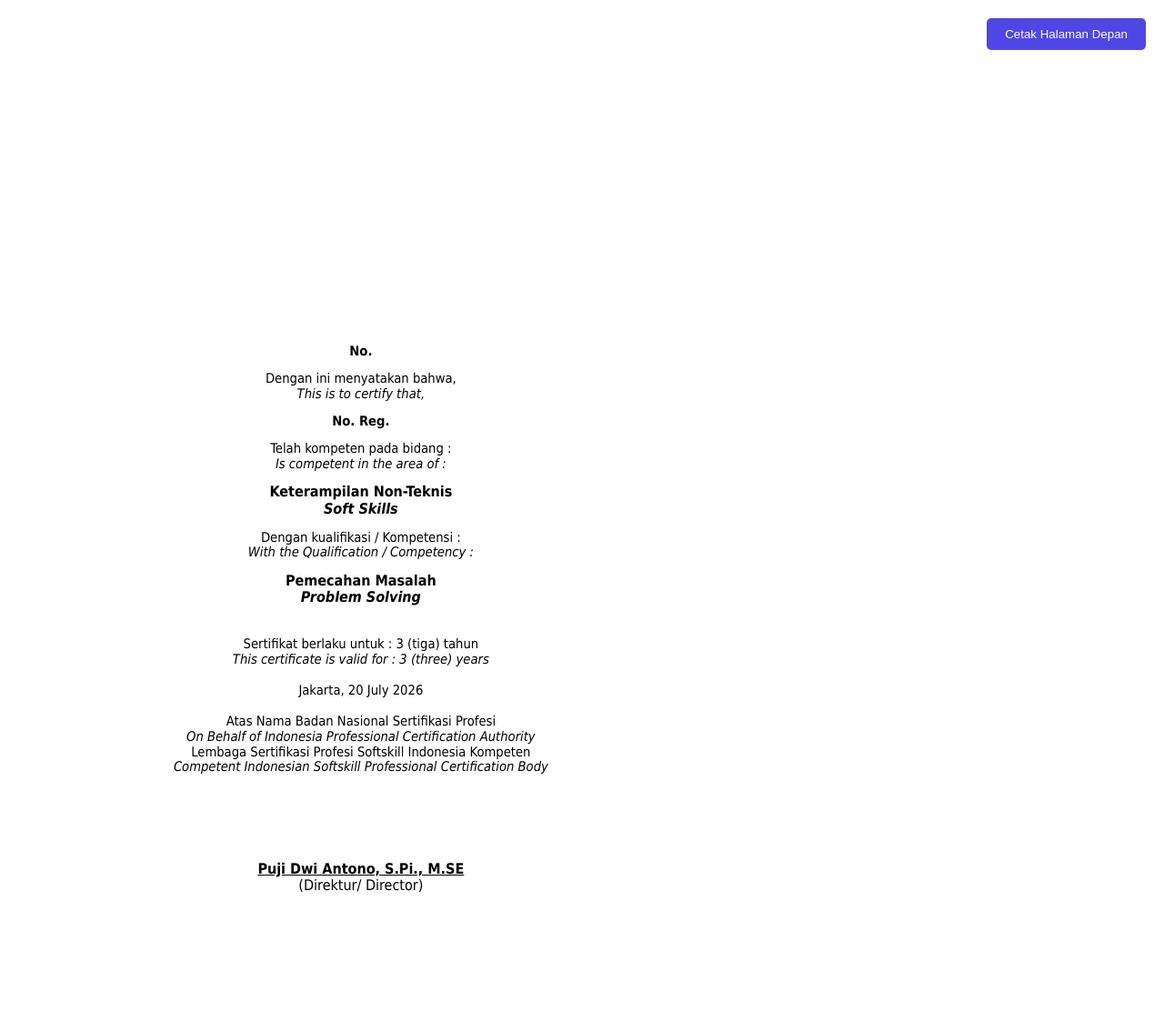
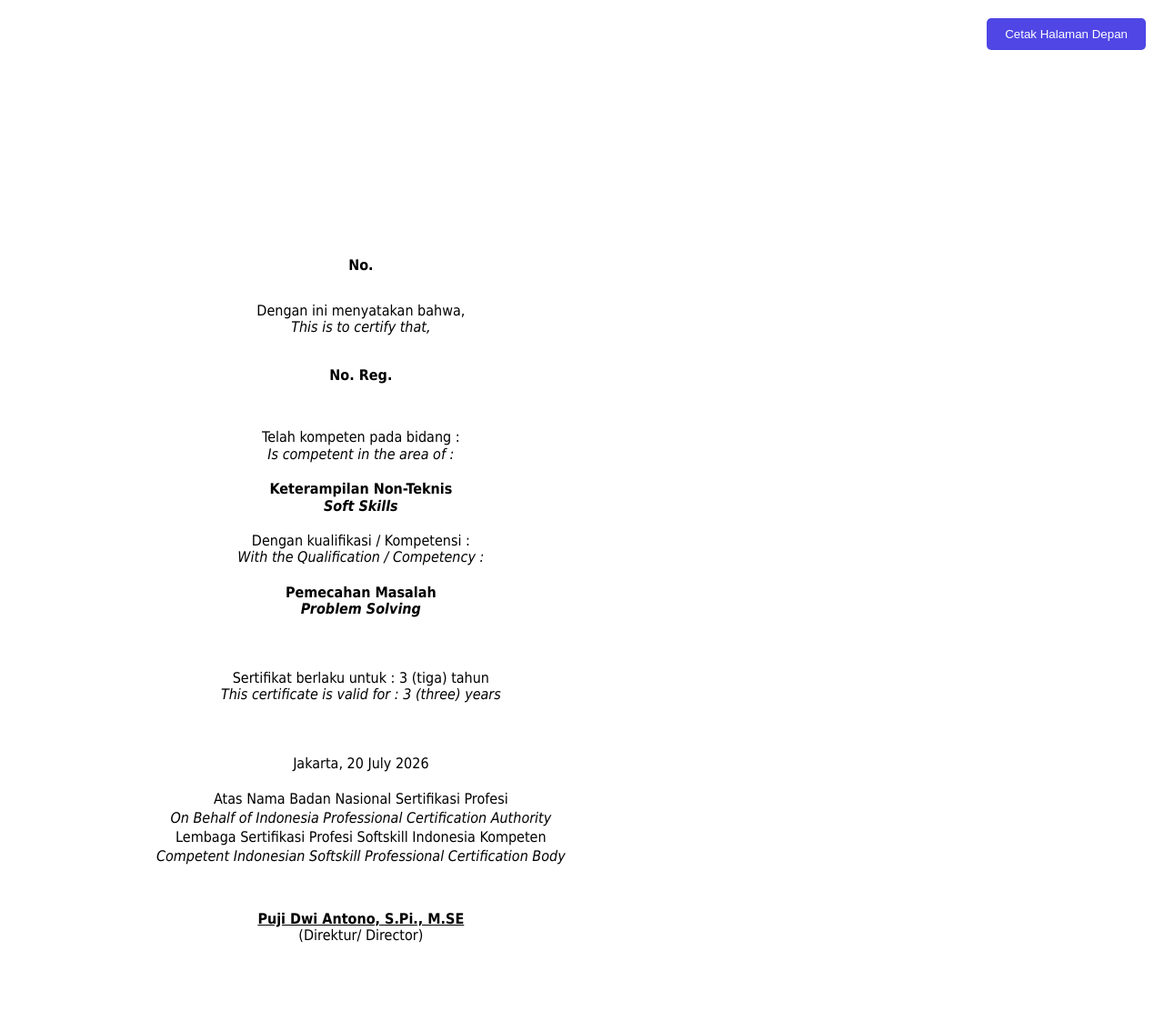
Before and after one commit to Ham171105/KP_LSP-Softskill, a Laravel app: template resources/views/certificates/templates/pm_front.blade.php in a window 1280 px wide. Shown: the whole page at 91% size. Run offline with Laravel 12, Linux system fonts and the light colour scheme; the template is opened without the code that fills it, so the values that code supplies are empty.

Commit message:
Fix YEAR() sqlite bug and update certificate layout to match BNSP

```diff
--- a/app/Http/Controllers/DashboardController.php
+++ b/app/Http/Controllers/DashboardController.php
@@ -20,8 +20,11 @@
         $year = $request->input('year');
 
         // Ambil daftar tahun unik dari sertifikat di kategori ini
+        $driver = \Illuminate\Support\Facades\DB::connection()->getDriverName();
+        $selectRaw = $driver === 'sqlite' ? "strftime('%Y', issue_date) as year" : "YEAR(issue_date) as year";
+
         $years = $category->certificates()
-            ->selectRaw('YEAR(issue_date) as year')
+            ->selectRaw($selectRaw)
             ->distinct()
             ->orderBy('year', 'desc')
             ->pluck('year');
--- a/resources/views/certificates/templates/pm_front.blade.php
+++ b/resources/views/certificates/templates/pm_front.blade.php
@@ -21,9 +21,20 @@
             width: 210mm;
             height: 297mm;
             box-sizing: border-box;
-            padding: 100mm 20mm 15mm 20mm; /* Match exact 10cm gap from physical paper */
+            /* padding removed because we are using absolute positioning */
+            position: relative;
+        }
+        .abs-text {
+            position: absolute;
+            left: 0;
+            width: 100%;
             text-align: center;
+        }
             overflow: hidden;
+            background-image: url('{{ asset('images/bg_depan.png') }}');
+            background-size: cover;
+            background-position: center;
+            background-repeat: no-repeat;
         }
         .text-11 { font-size: 11pt; }
         .text-12 { font-size: 12pt; }
@@ -60,62 +71,66 @@
     <button class="btn-print" onclick="window.print()">Cetak Halaman Depan</button>
 
     <div class="page text-11">
-        <div class="font-bold mb-8pt">No. {{ $certificate->certificate_number }}</div>
 
-        <div class="mb-8pt">
+        <div class="abs-text font-bold" style="top: 75mm;">
+            No. {{ $certificate->certificate_number }}
+        </div>
+
+        <div class="abs-text" style="top: 88mm;">
             Dengan ini menyatakan bahwa,<br>
             <span class="font-italic">This is to certify that,</span>
         </div>
 
-        <div>
+        <div class="abs-text" style="top: 105mm;">
             <div class="font-bold text-14" style="text-transform: uppercase;">
                 {{ $certificate->participant_name }}
             </div>
-            <div class="font-bold mb-8pt">
+            <div class="font-bold" style="margin-top: 2mm;">
                 No. Reg. {{ $certificate->registration_number }}
             </div>
         </div>
 
-        <div class="mb-8pt">
+        <div class="abs-text" style="top: 125mm;">
             Telah kompeten pada bidang :<br>
             <span class="font-italic">Is competent in the area of :</span>
         </div>
 
-        <div class="mb-8pt">
+        <div class="abs-text" style="top: 140mm;">
             <div class="font-bold text-12">Keterampilan Non-Teknis</div>
             <div class="font-bold font-italic text-12">Soft Skills</div>
         </div>
 
-        <div class="mb-8pt">
+        <div class="abs-text" style="top: 155mm;">
             Dengan kualifikasi / Kompetensi :<br>
             <span class="font-italic">With the Qualification / Competency :</span>
         </div>
 
-        <div class="mb-25pt">
+        <div class="abs-text" style="top: 170mm;">
             <div class="font-bold text-12">Pemecahan Masalah</div>
             <div class="font-bold font-italic text-12">Problem Solving</div>
         </div>
 
-        <div class="mb-13pt">
+        <div class="abs-text" style="top: 195mm;">
             Sertifikat berlaku untuk : 3 (tiga) tahun<br>
             <span class="font-italic">This certificate is valid for : 3 (three) years</span>
         </div>
 
-        <div class="mb-13pt">
+        <div class="abs-text" style="top: 220mm;">
             Jakarta, {{ \Carbon\Carbon::parse($certificate->issue_date)->translatedFormat('d F Y') }}
         </div>
 
-        <div class="mb-71pt">
+        <div class="abs-text" style="top: 230mm; line-height: 1.3;">
             Atas Nama Badan Nasional Sertifikasi Profesi<br>
             <span class="font-italic">On Behalf of Indonesia Professional Certification Authority</span><br>
             Lembaga Sertifikasi Profesi Softskill Indonesia Kompeten<br>
             <span class="font-italic">Competent Indonesian Softskill Professional Certification Body</span>
         </div>
 
-        <div>
+        <div class="abs-text" style="top: 265mm;">
             <span class="font-bold text-12" style="text-decoration: underline;">Puji Dwi Antono, S.Pi., M.SE</span><br>
             <span class="text-12">(Direktur/ Director)</span>
         </div>
+
     </div>
 </body>
 </html>
```
Also changed, not shown: resources/views/certificates/templates/kom_back.blade.php (+7 -3 lines), resources/views/certificates/templates/kom_front.blade.php (+16 -12 lines), resources/views/certificates/templates/kpm_back.blade.php (+7 -3 lines), resources/views/certificates/templates/kpm_front.blade.php (+16 -12 lines), resources/views/certificates/templates/pm_back.blade.php (+7 -3 lines).
